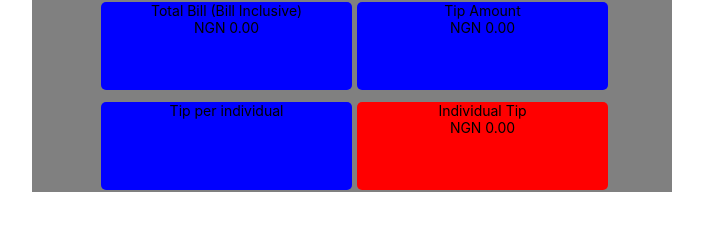
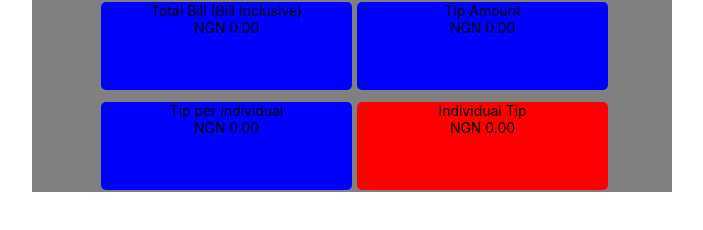
Before and after one commit to rico4pepe/rico4pepe.github.io, a React (Create React App) app: page / in a window 1280 px wide. Shown: the part 346-576 px from the top of the page, without its empty margins (288-991 px from the left). Built offline with nearby package versions, Linux system fonts and the light colour scheme.

Commit message:
More to it

```diff
--- a/src/App.js
+++ b/src/App.js
@@ -21,7 +21,7 @@ const calculate = () => {
   const totalBill = ((parseInt(bill)  * parseFloat(tip.value)) + parseInt(bill)).toFixed(2)
   const tipAmount =  (parseInt(bill) *  parseFloat(tip.value)).toFixed(2)
   const individualBill = (totalBill / people).toFixed(2)
-  const tipPerInd      =  (parseFloat(tip.value) / people).toFixed(2)
+  const tipPerInd  =  (parseFloat(tip.value) / people).toFixed(2)
   const result = {
     tb: totalBill,
     ta: tipAmount,
@@ -85,6 +85,7 @@ console.log(calculate().tb, calculate().ta, calculate().ib);
           <div className='displayResult'>
             <div className='box blue_color'>
             Tip per individual <br />
+            {isNaN(calculate().tp ) ? 'NGN 0.00' : 'NGN' + calculate().tp }
             </div>
 
             <div className='box red_color'>
```
